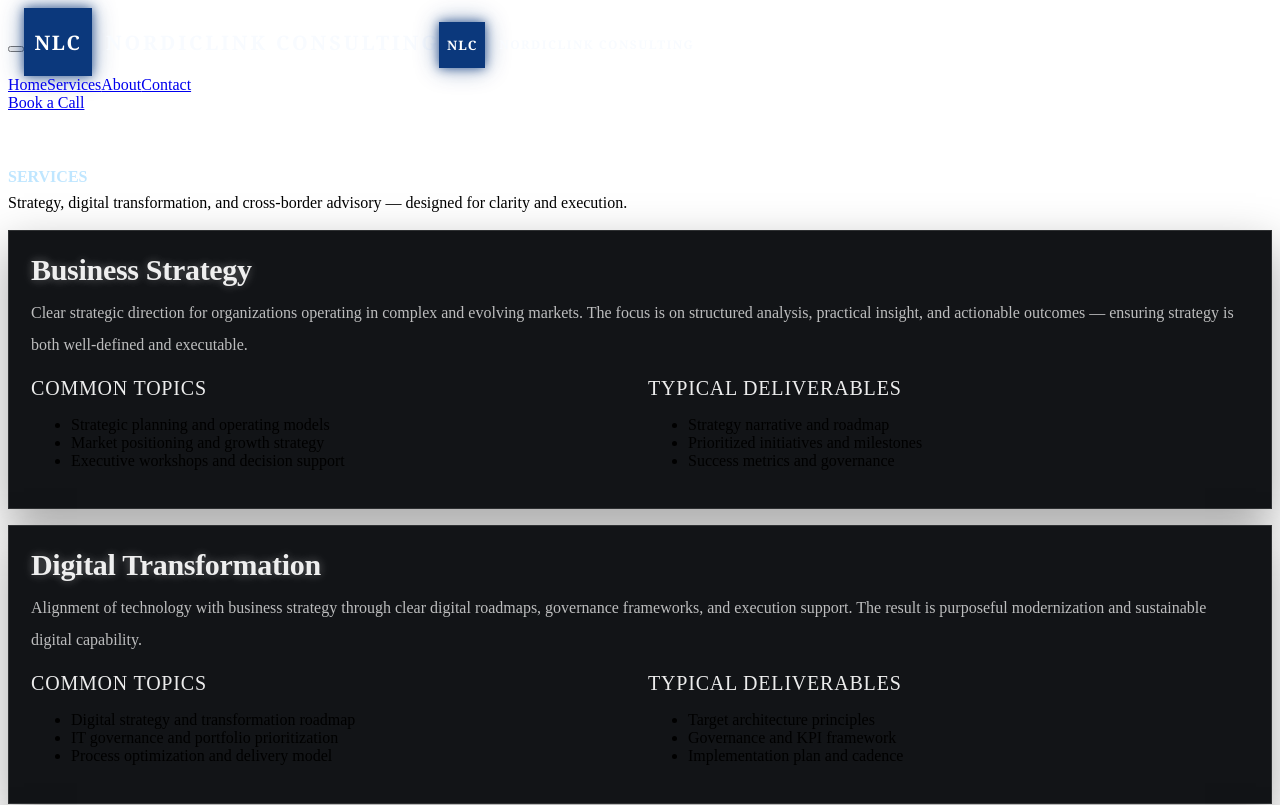
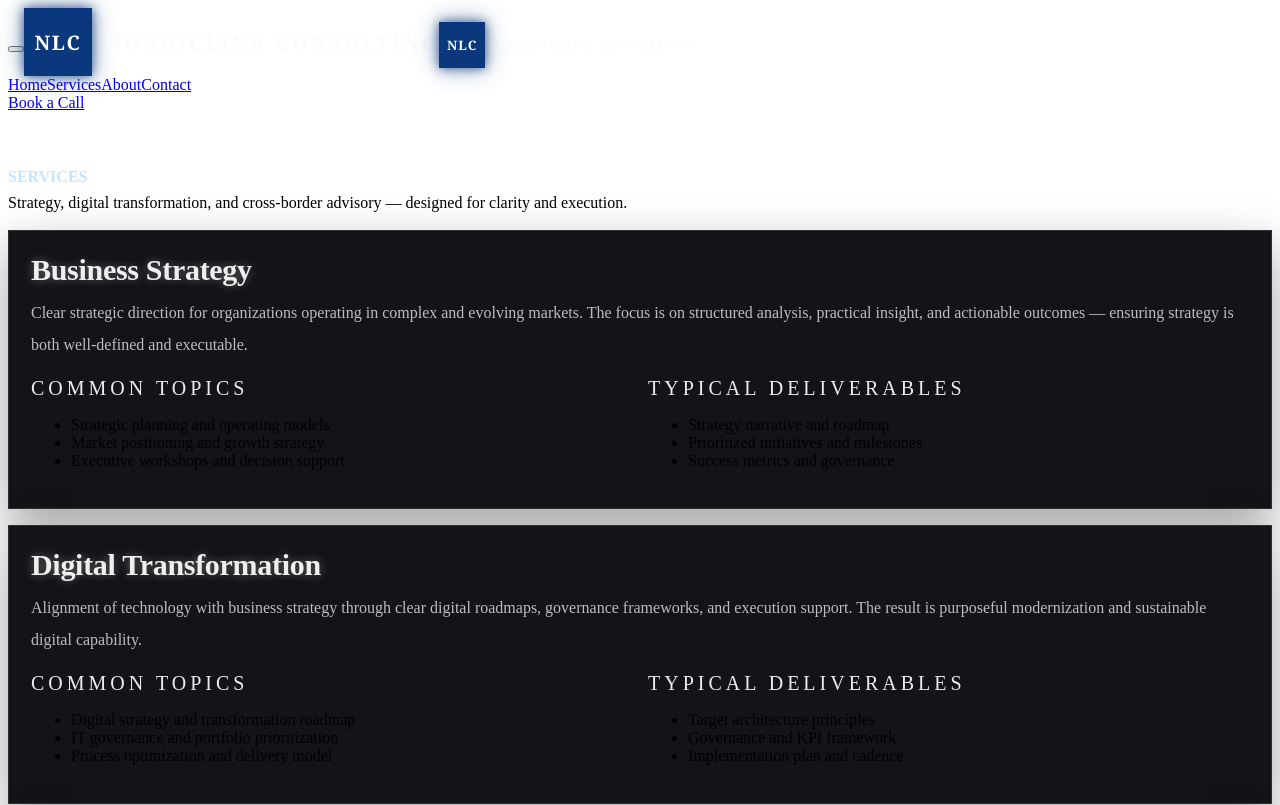
Before and after one commit to jeanalbertsen-svg/nordiclink-site, a React (Vite) app: page /services in a window 1280 px wide. Shown: the top 805 px of the page. Built offline with nearby package versions, Linux system fonts and the light colour scheme; the HTML template or start-up script is replaced by a standard one.

Commit message:
Update website styles

```diff
--- a/src/pages/Services.css
+++ b/src/pages/Services.css
@@ -45,7 +45,7 @@
 /* ✅ miniTitle matches theme */
 .miniTitle{
   font-size: 20px;
-  letter-spacing: 0.04em;
+  letter-spacing: 0.2em;
   text-transform: uppercase;
   margin-bottom: 6px;
   font-weight: 300;
```
